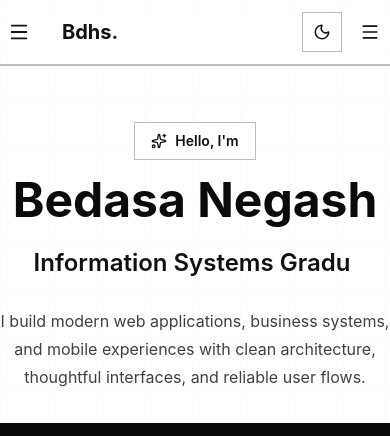
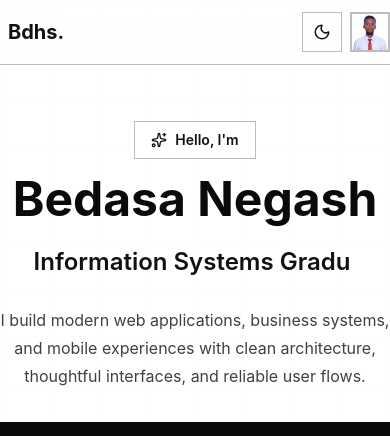
Before and after one commit to bedhasa/my-portfolio, a Next.js app: page / in a window 390 px wide. Shown: the top 436 px of the page. Built offline with nearby package versions, Linux system fonts and the light colour scheme.

Commit message:
fix testimonals

```diff
--- a/src/components/About.tsx
+++ b/src/components/About.tsx
@@ -187,7 +187,7 @@ export default function About() {
     <div className="space-y-28 px-section-x pt-0 md:space-y-32" aria-label="About Bedasa Negash">
       <section aria-labelledby="who-i-am-heading" className="mx-auto max-w-container">
         <div className="grid items-center gap-12 lg:grid-cols-[minmax(280px,0.9fr)_minmax(0,1.1fr)] lg:gap-16">
-          <div className="relative mx-auto w-full max-w-[29rem] lg:mx-0">
+          <div className="relative mx-auto hidden w-full max-w-[29rem] lg:mx-0 lg:block">
             <div className="absolute inset-8 -z-10 rounded-[2rem] bg-accent/20 blur-3xl" />
             <div className="overflow-hidden rounded-[1.75rem] border border-accent/20 bg-white/70 p-3 shadow-soft backdrop-blur-2xl dark:bg-black/45">
               <div className="relative aspect-[4/5] overflow-hidden rounded-[1.25rem] bg-surface">
--- a/src/components/Navbar.tsx
+++ b/src/components/Navbar.tsx
@@ -1,11 +1,10 @@
 "use client";
 
-import { Download, Menu, X } from "lucide-react";
+import Image from "next/image";
+import { Download } from "lucide-react";
 import { FaGithub } from "react-icons/fa";
-import { useState } from "react";
 import { Button } from "@/components/ui/Button";
 import { ThemeToggle } from "@/components/ui/ThemeToggle";
-import { cn } from "@/lib/utils";
 
 const navItems = [
   { label: "Home", href: "#home" },
@@ -17,7 +16,6 @@ const navItems = [
 ];
 
 export default function Navbar({ onMenuClick }: { onMenuClick?: () => void }) {
-  const [menuOpen, setMenuOpen] = useState(false);
   const linkClass =
     "rounded-token-full px-3 py-2 text-sm font-medium text-foreground transition-token hover:bg-accent hover:text-white focus-visible:outline-none focus-visible:ring-2 focus-visible:ring-accent focus-visible:ring-offset-2 focus-visible:ring-offset-background";
 
@@ -35,22 +33,12 @@ export default function Navbar({ onMenuClick }: { onMenuClick?: () => void }) {
         className="mx-auto flex max-w-container items-center justify-between px-section-x py-3"
         aria-label="Primary navigation"
       >
-        <div className="flex items-center gap-4">
-          <button
-            type="button"
-            aria-label="Open sidebar"
-            className="rounded-token-md p-2 text-accent transition-token hover:bg-accent hover:text-white focus-visible:outline-none focus-visible:ring-2 focus-visible:ring-accent sm:hidden"
-            onClick={onMenuClick}
-          >
-            <Menu aria-hidden size={22} />
-          </button>
         <a
           href="#home"
           className="rounded-token-md px-2 py-1 font-heading text-xl font-bold text-accent transition-token hover:bg-accent hover:text-white focus-visible:outline-none focus-visible:ring-2 focus-visible:ring-accent"
         >
           Bdhs.
         </a>
-        </div>
 
         <div className="hidden items-center gap-1 lg:flex">
           {navItems.map((item) => (
@@ -60,6 +48,7 @@ export default function Navbar({ onMenuClick }: { onMenuClick?: () => void }) {
           ))}
         </div>
 
+        <div className="flex items-center gap-2">
           <div className="hidden items-center gap-2 sm:flex">
             <Button variant="ghost" size="icon" aria-label="Open GitHub profile" onClick={openGithub}>
               <FaGithub aria-hidden size={18} />
@@ -68,66 +57,29 @@ export default function Navbar({ onMenuClick }: { onMenuClick?: () => void }) {
               <Download aria-hidden size={16} />
               Resume
             </Button>
-          <ThemeToggle />
-          <Button
-            type="button"
-            variant="ghost"
-            size="icon"
-            className="lg:hidden"
-            aria-label={menuOpen ? "Close navigation menu" : "Open navigation menu"}
-            aria-expanded={menuOpen}
-            onClick={() => setMenuOpen((open) => !open)}
-          >
-            {menuOpen ? <X aria-hidden size={20} /> : <Menu aria-hidden size={20} />}
-          </Button>
           </div>
 
-        <div className="flex items-center gap-2 sm:hidden">
           <ThemeToggle />
-          <Button
+
+          {/* Circular profile button that opens the sidebar on smaller screens */}
+          <button
             type="button"
-            variant="ghost"
-            size="icon"
-            aria-label={menuOpen ? "Close navigation menu" : "Open navigation menu"}
-            aria-expanded={menuOpen}
-            onClick={() => setMenuOpen((open) => !open)}
+            aria-label="Open profile menu"
+            aria-expanded={false}
+            onClick={onMenuClick}
+            className="group relative h-10 w-10 overflow-hidden rounded-token-full border-2 border-accent/60 bg-surface shadow-soft transition-token hover:border-accent hover:shadow-glow focus-visible:outline-none focus-visible:ring-2 focus-visible:ring-accent focus-visible:ring-offset-2 focus-visible:ring-offset-background lg:hidden"
           >
-            {menuOpen ? <X aria-hidden size={20} /> : <Menu aria-hidden size={20} />}
-          </Button>
+            <Image
+              src="/images/profile.jpg"
+              alt="Bedasa Negash profile"
+              fill
+              priority
+              sizes="40px"
+              className="object-cover object-top"
+            />
+          </button>
         </div>
       </nav>
-
-      <div
-        className={cn(
-          "grid border-t border-border/70 bg-background/95 backdrop-blur-xl transition-[grid-template-rows] duration-300 ease-premium lg:hidden",
-          menuOpen ? "grid-rows-[1fr]" : "grid-rows-[0fr]",
-        )}
-      >
-        <div className="overflow-hidden">
-          <div className="mx-auto flex max-w-container flex-col gap-1 px-section-x py-3">
-            {navItems.map((item) => (
-              <a
-                key={item.href}
-                href={item.href}
-                className={linkClass}
-                onClick={() => setMenuOpen(false)}
-              >
-                {item.label}
-              </a>
-            ))}
-            <div className="mt-3 flex gap-2 border-t border-border pt-3">
-              <Button variant="secondary" size="sm" onClick={openGithub}>
-                <FaGithub aria-hidden size={16} />
-                GitHub
-              </Button>
-              <Button variant="primary" size="sm" onClick={showResumeNotice}>
-                <Download aria-hidden size={16} />
-                Resume
-              </Button>
-            </div>
-          </div>
-        </div>
-      </div>
     </header>
   );
 }
--- a/src/components/ResponsiveLayout.tsx
+++ b/src/components/ResponsiveLayout.tsx
@@ -9,6 +9,12 @@ import { cn } from "@/lib/utils";
 export default function ResponsiveLayout({ children }: { children: React.ReactNode }) {
   const [showSidebar, setShowSidebar] = useState(false);
   const [sidebarCollapsed, setSidebarCollapsed] = useState(true);
+
+  // When opening the sidebar on mobile, show it expanded so nav links & profile are visible.
+  const openSidebar = () => {
+    setSidebarCollapsed(false);
+    setShowSidebar(true);
+  };
 
   return (
     <div className="flex min-h-screen bg-background text-foreground">
@@ -50,7 +56,7 @@ export default function ResponsiveLayout({ children }: { children: React.ReactNo
           sidebarCollapsed ? "sm:ml-[112px]" : "sm:ml-[304px]",
         )}
       >
-        <Navbar onMenuClick={() => setShowSidebar(true)} />
+        <Navbar onMenuClick={openSidebar} />
         <main className="relative z-10 mt-10 flex-1 scroll-smooth px-section-x sm:pr-8">
           {children}
         </main>
--- a/src/components/Sidebar.tsx
+++ b/src/components/Sidebar.tsx
@@ -5,6 +5,15 @@ import { Mail, Phone, X } from "lucide-react";
 import { FaGithub, FaLinkedin } from "react-icons/fa";
 import { SocialButton } from "@/components/ui/SocialButton";
 import { cn } from "@/lib/utils";
+
+const navItems = [
+  { label: "Home", href: "#home" },
+  { label: "Journey", href: "#journey" },
+  { label: "Projects", href: "#projects" },
+  { label: "Services", href: "#services" },
+  { label: "Blog", href: "#blog" },
+  { label: "Contact", href: "#contact" },
+];
 
 export default function Sidebar({
   closeSidebar,
@@ -49,6 +58,24 @@ export default function Sidebar({
         <h1 className="font-heading text-2xl font-bold text-accent">Bedasa Negash</h1>
         <p className="mt-1 text-sm italic text-neutral-800 dark:text-neutral-200">I am a developer, code for fun</p>
       </div>
+
+      <hr className={cn("mx-auto border-t border-accent/50", collapsed ? "w-10" : "w-3/4")} />
+
+      <nav className={cn(collapsed && "sr-only")} aria-label="Sidebar navigation">
+        <ul className="space-y-1">
+          {navItems.map((item) => (
+            <li key={item.href}>
+              <a
+                href={item.href}
+                onClick={closeSidebar}
+                className="flex items-center justify-center gap-2 rounded-token-full px-4 py-2.5 text-sm font-medium text-foreground transition-token hover:bg-accent hover:text-white focus-visible:outline-none focus-visible:ring-2 focus-visible:ring-accent"
+              >
+                {item.label}
+              </a>
+            </li>
+          ))}
+        </ul>
+      </nav>
 
       <hr className={cn("mx-auto border-t border-accent/50", collapsed ? "w-10" : "w-3/4")} />
 
```
Lines whose indentation alone changed are shown as unchanged.
